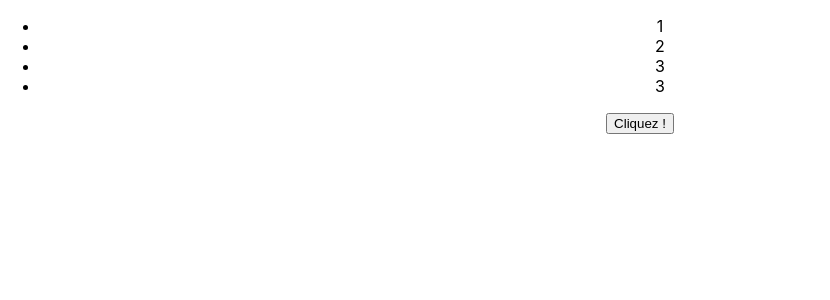
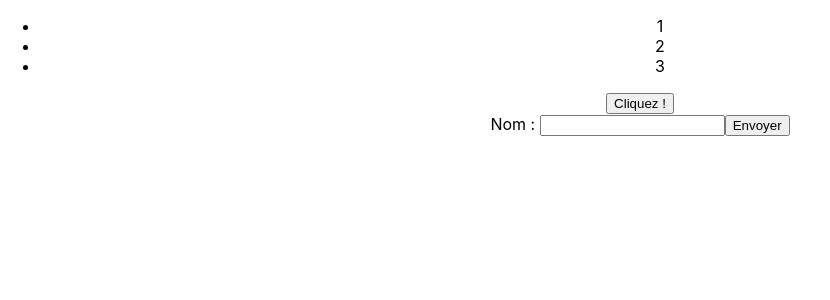
Before and after one commit to Anthony-Guillaume/cours-react, a React (Create React App) app: page / in a window 1280 px wide. Shown: the top 300 px of the page, without its empty margins (0-830 px from the left). Built offline with nearby package versions, Linux system fonts and the light colour scheme.

Commit message:
Add form class

```diff
--- a/src/App.js
+++ b/src/App.js
@@ -2,10 +2,12 @@ import React from 'react';
 import './App.css';
 import {List, ListHook} from "./components/List";
 import {Button} from "./components/Button";
+import {Form} from "./components/Form";
 
 function App()
 {
-  const list = <List elements={[1,2,3,3]} />;
+  const list = <List elements={[1,2,3]} />;
+  const form = <Form />;
   // {ListHook([1,2,3,4,5,6,7,8,9,10])}
 
   const button = <Button value="Cliquez !"/>;
@@ -13,6 +15,7 @@ function App()
     <div className="App">
       {list}
       {button}
+      {form}
     </div>
   );
 }
--- a/src/components/Button.js
+++ b/src/components/Button.js
@@ -9,17 +9,16 @@ export class Button extends React.Component
     }
 
     handleClick = () => {
-        const newCount = this.state.count + 1;
-        this.setState( {count: newCount, value: "Clique effectué ! " + newCount});
+        const count = this.state.count + 1;
+        const value = "Clique effectué ! " + count;
+        this.setState( {count: count, value: value});
         console.log(this.state.count);
       }
 
     render()
     {
         return (
-            // <button onClick={this.handleClick}> {this.props.value} </button>
             <button onClick={this.handleClick}> {this.state.value} </button>
-
         );
     }
 }
--- /dev/null
+++ b/src/components/Form.js
@@ -0,0 +1,32 @@
+import React from 'react';
+
+export class Form extends React.Component
+{
+    constructor(props)
+    {
+        super(props);
+        this.state = {value: ""};
+    }
+
+    handleChange = (e) => {
+    e.preventDefault();
+    this.setState({value: e.currentTarget.value});
+    }
+
+    handleSubmit = (e) => {
+        e.preventDefault();
+        alert("Formulaire envoyé !");
+        this.setState({value: ""});
+    }
+
+    render()
+    {
+        return (
+            <form onSubmit={this.handleSubmit}>
+                <label> Nom : </label>
+                <input type="text" value={this.state.value} onChange={this.handleChange} />
+                <input type="submit" value="Envoyer" />
+            </form>
+        );
+    }
+}
```
